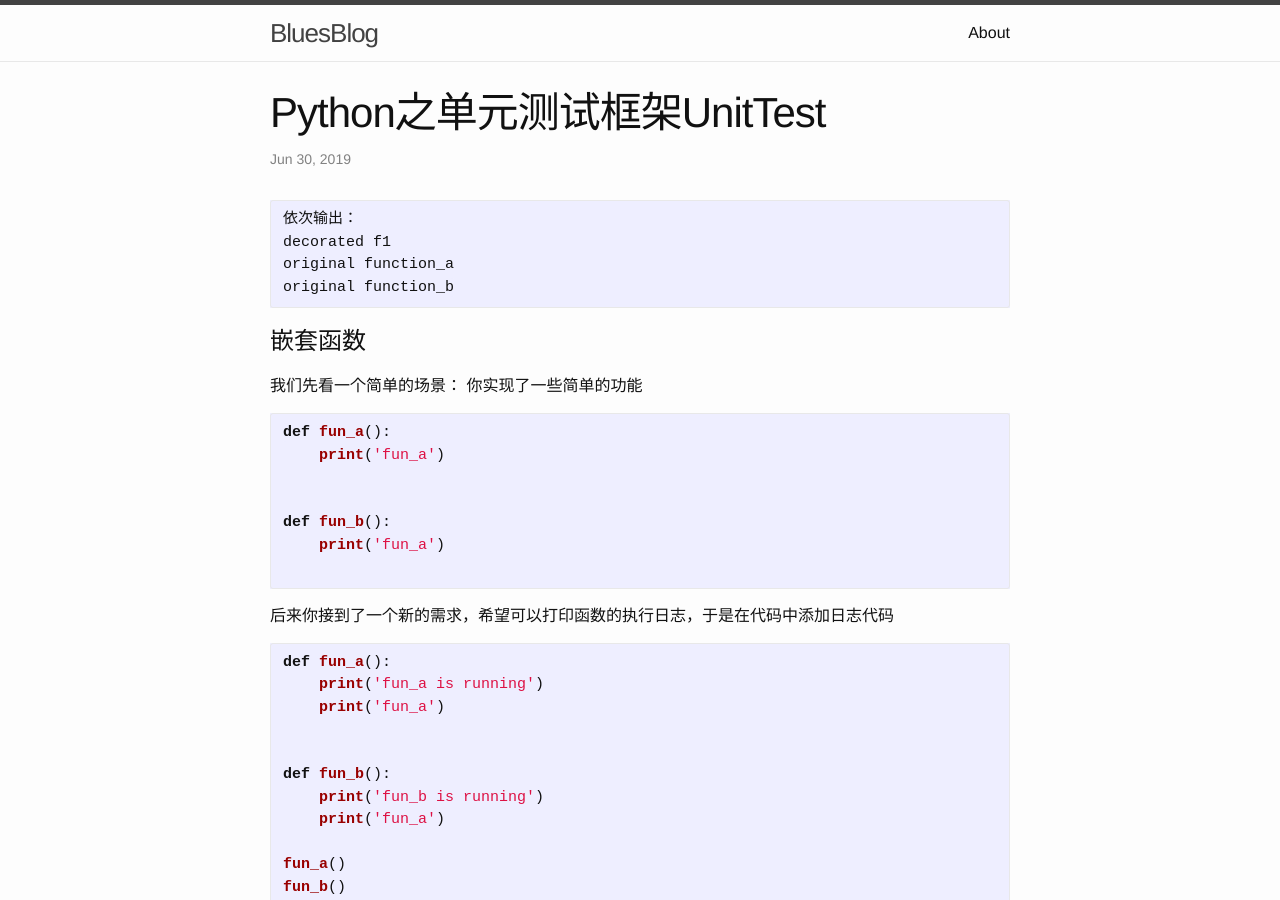
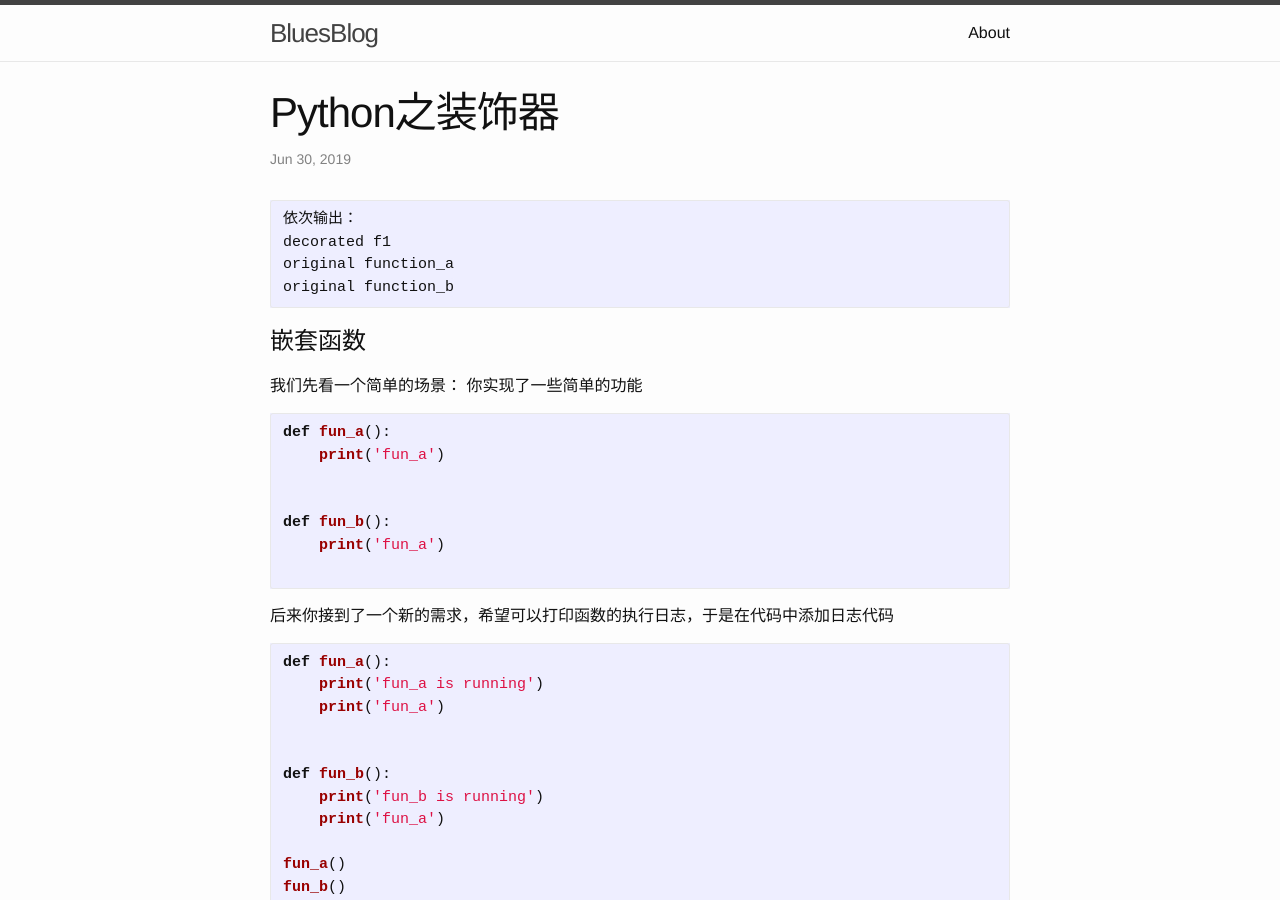
Before and after one commit to bluesnoblue/bluesnoblue.github.io, a Jekyll site: the page built from _posts/2019-06-30-Python之装饰器.md, in a window 1280 px wide and 900 px high. Built offline with Jekyll 4.4.1, drawn with Linux system fonts in a browser that asks for light colours.

Commit message:
update post

```diff
--- a/_posts/2019-06-28-Python之装饰器.md
+++ b/_posts/2019-06-30-Python之装饰器.md
@@ -1,6 +1,6 @@
 ---
 layout: post
-title:  "Python之单元测试框架UnitTest"
+title:  "Python之装饰器"
 date:   2019-06-30 12:22:00 +0800
 categories: python
 ---
```
